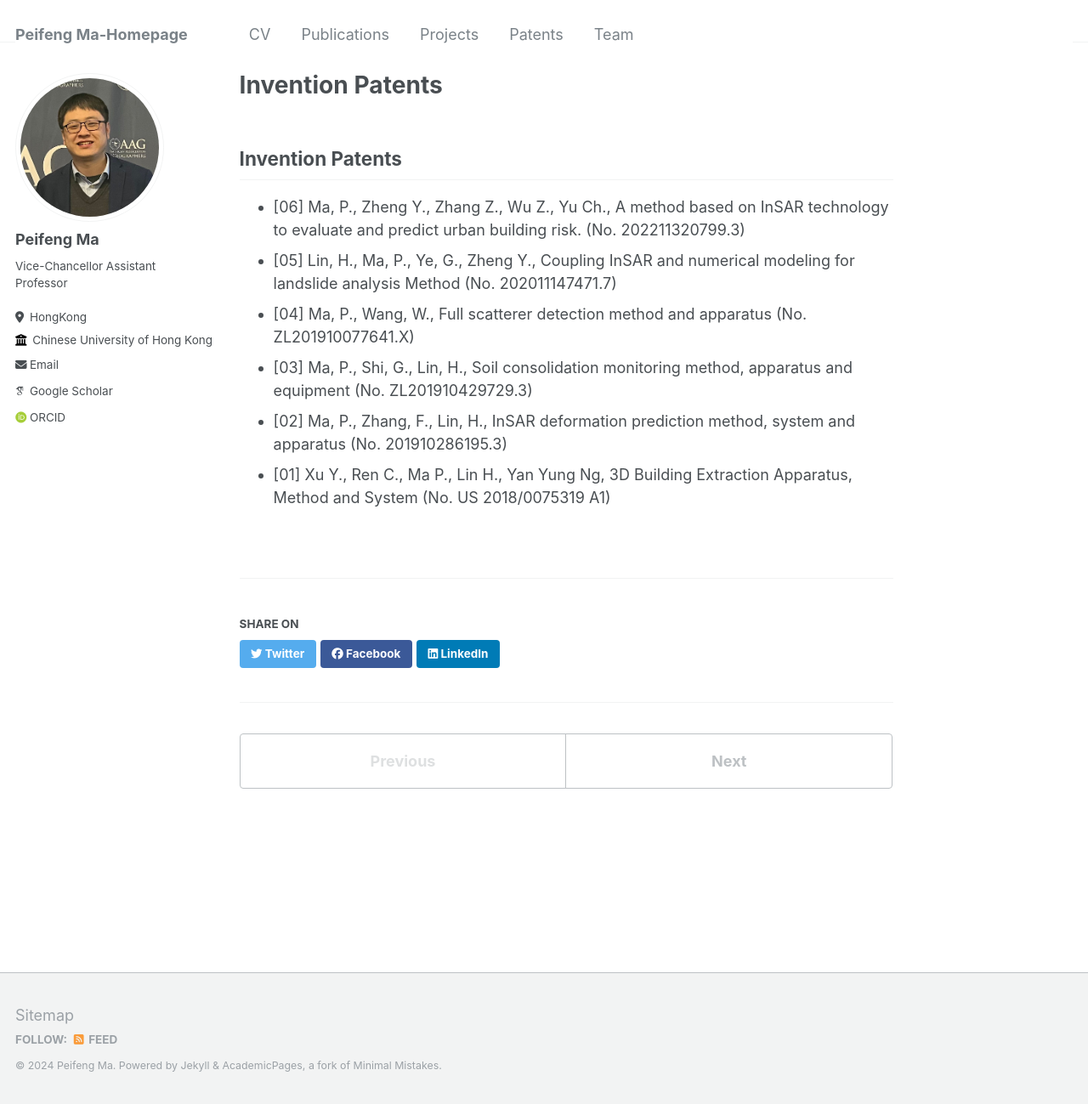
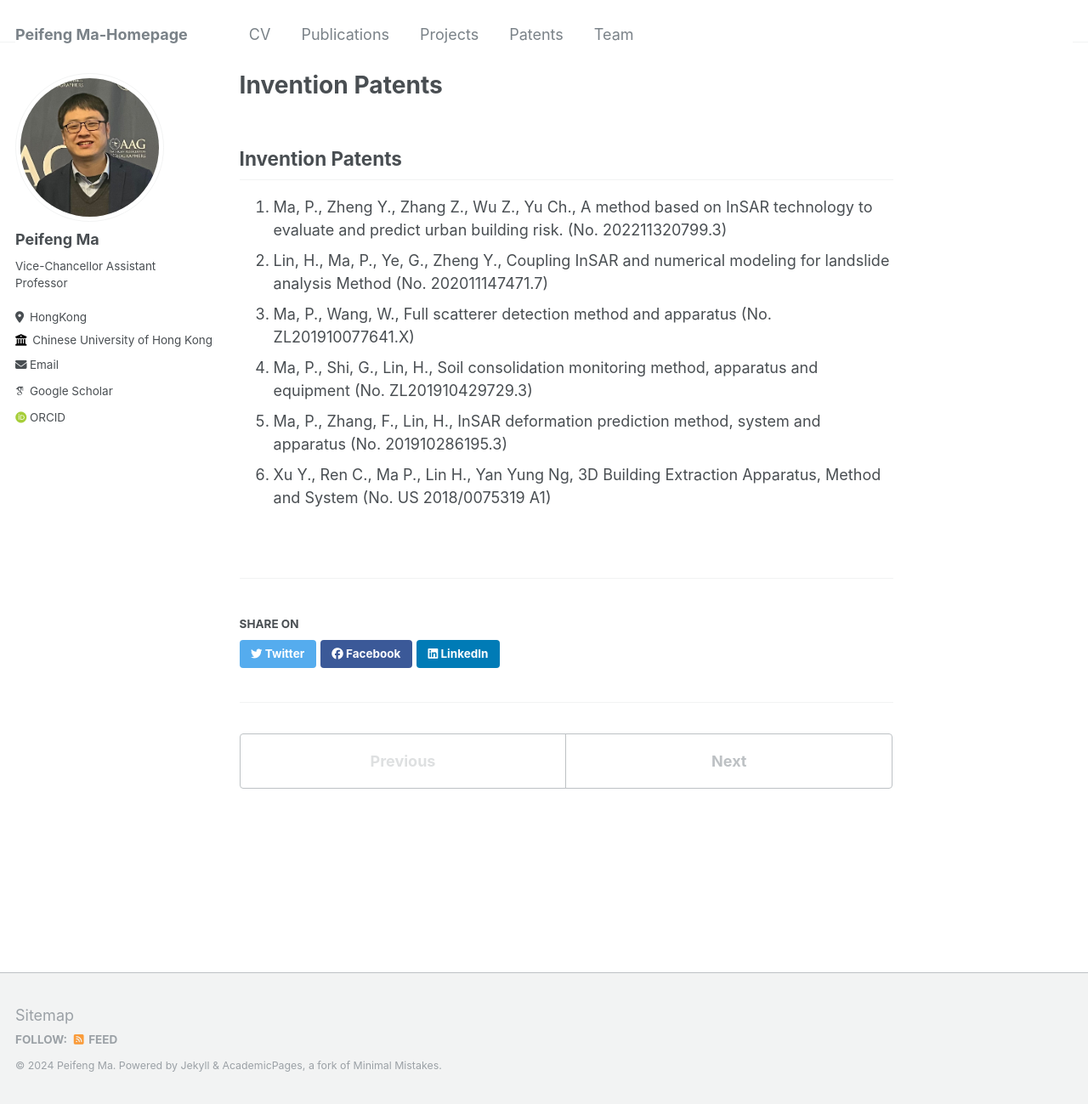
Before and after one commit to pfMA03/peifengMa, a Jekyll site: the page built from _portfolio/Invention Patents.md, in a window 1280 px wide and 1299 px high. Shown: the whole window at 85% size. Built offline with Jekyll 4.4.1, drawn with Linux system fonts in a browser that asks for light colours; some web fonts are replaced.

Commit message:
Update Invention Patents.md

```diff
--- a/_portfolio/Invention Patents.md
+++ b/_portfolio/Invention Patents.md
@@ -4,14 +4,14 @@
 ---
 Invention Patents
 ------
-* [06] Ma, P., Zheng Y., Zhang Z., Wu Z., Yu Ch., A method based on InSAR technology to
+1. Ma, P., Zheng Y., Zhang Z., Wu Z., Yu Ch., A method based on InSAR technology to
 evaluate and predict urban building risk. (No. 202211320799.3)
-* [05] Lin, H., Ma, P., Ye, G., Zheng Y., Coupling InSAR and numerical modeling for landslide
+1. Lin, H., Ma, P., Ye, G., Zheng Y., Coupling InSAR and numerical modeling for landslide
 analysis Method (No. 202011147471.7)
-* [04] Ma, P., Wang, W., Full scatterer detection method and apparatus (No. ZL201910077641.X)
-* [03] Ma, P., Shi, G., Lin, H., Soil consolidation monitoring method, apparatus and equipment (No.
+1. Ma, P., Wang, W., Full scatterer detection method and apparatus (No. ZL201910077641.X)
+1. Ma, P., Shi, G., Lin, H., Soil consolidation monitoring method, apparatus and equipment (No.
 ZL201910429729.3)
-* [02] Ma, P., Zhang, F., Lin, H., InSAR deformation prediction method, system and apparatus (No.
+1. Ma, P., Zhang, F., Lin, H., InSAR deformation prediction method, system and apparatus (No.
 201910286195.3)
-* [01] Xu Y., Ren C., Ma P., Lin H., Yan Yung Ng, 3D Building Extraction Apparatus, Method and
+1. Xu Y., Ren C., Ma P., Lin H., Yan Yung Ng, 3D Building Extraction Apparatus, Method and
 System (No. US 2018/0075319 A1)
```
